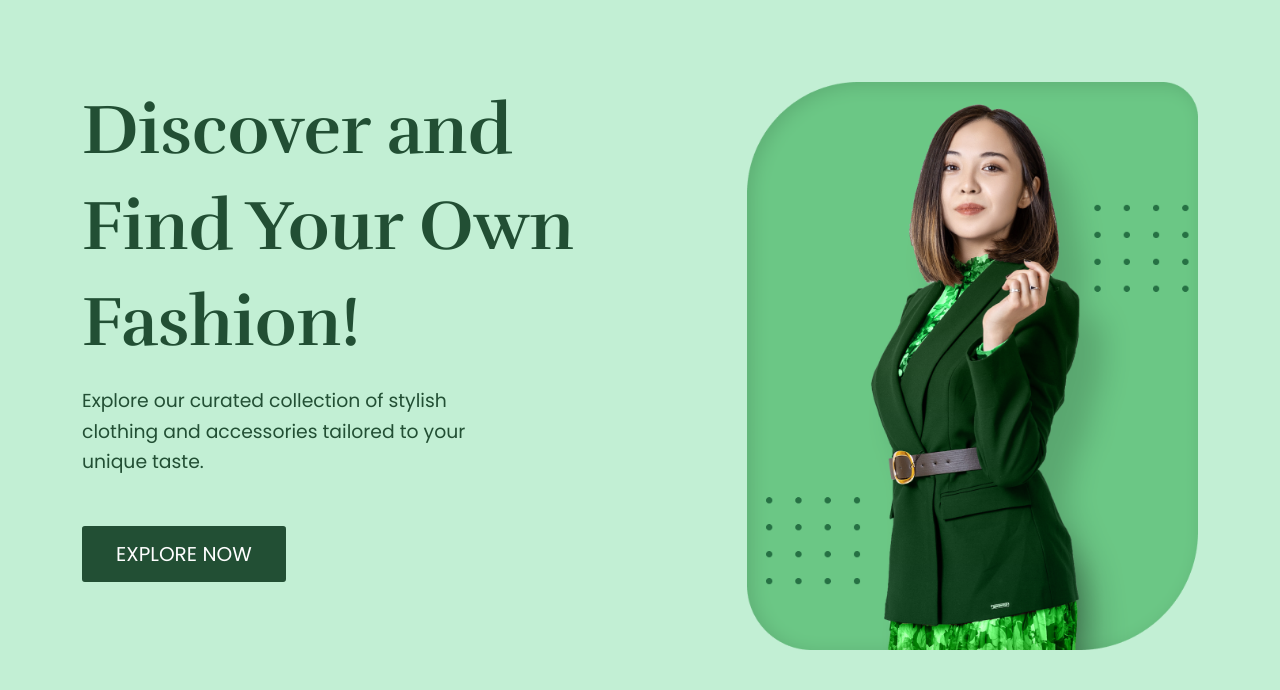
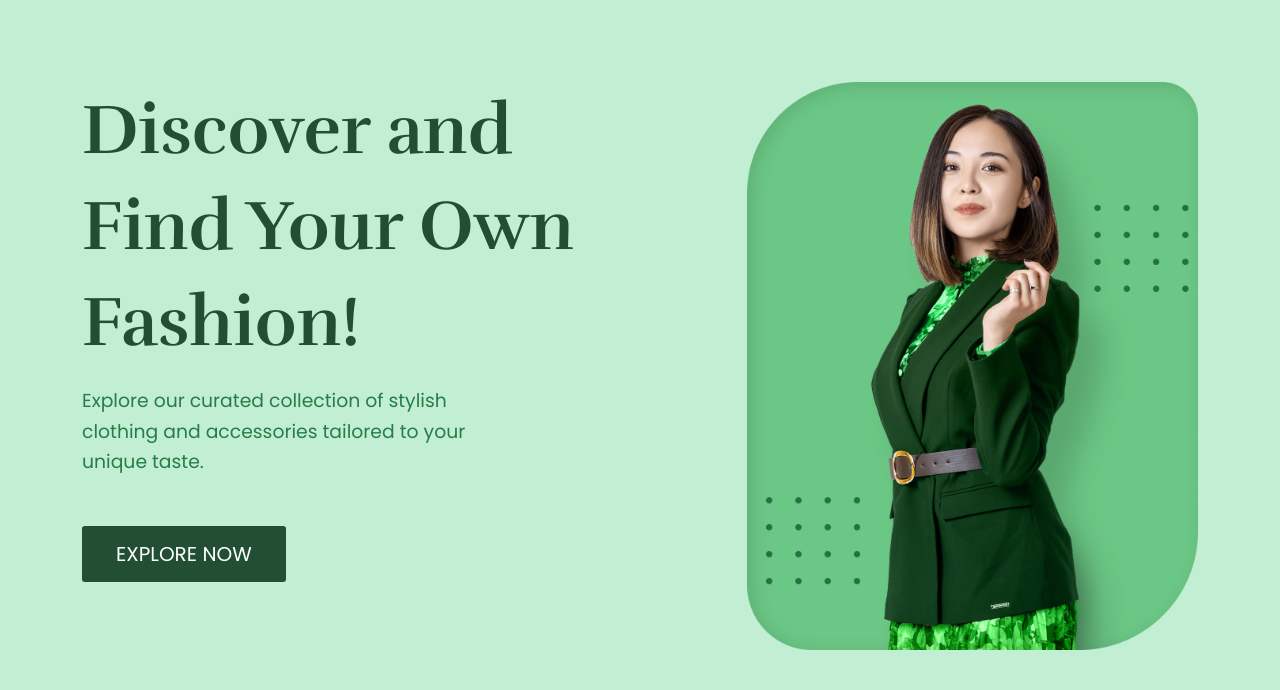
Before and after one commit to leCoderon/Rivo--Fashion-Website, a plain HTML site: page index.html in a window 1280 px wide. Shown: the part 110-800 px from the top of the page. Drawn offline with nearby package versions, Linux system fonts and the light colour scheme; the site is published under a folder, as on GitHub Pages, so addresses that start at the root find nothing.

Commit message:
Update main.css

```diff
--- a/css/base/main.css
+++ b/css/base/main.css
@@ -1,10 +1,10 @@
 /* STYLES */
 
 @import url(../components/button.css);
-@import url(/css/components/product_card.css);
-@import url(/css/components/feedback_card.css);
-@import url(/css/components/footer.css);
-@import url(/css/pages/home.css);
+@import url(../components/product_card.css);
+@import url(../components/feedback_card.css);
+@import url(../components/footer.css);
+@import url(../pages/home.css);
 
 /* FONTS */
 @import url("https://fonts.googleapis.com/css2?family=Poppins:ital,wght@0,100;0,200;0,300;0,400;0,500;0,600;0,700;0,800;0,900;1,100;1,200;1,300;1,400;1,500;1,600;1,700;1,800;1,900&family=Roboto+Slab:wght@100..900&family=Rufina:wght@400;700&display=swap");
```
